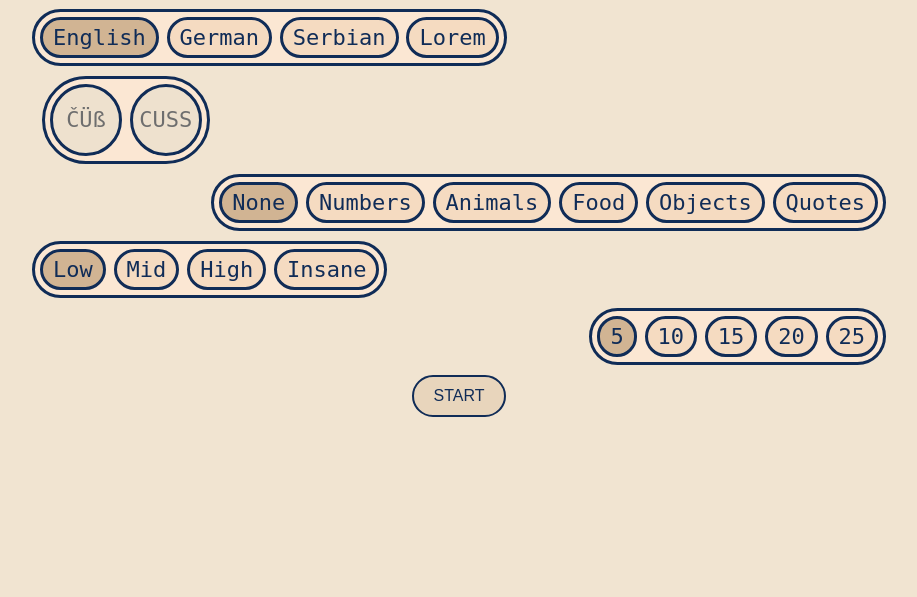
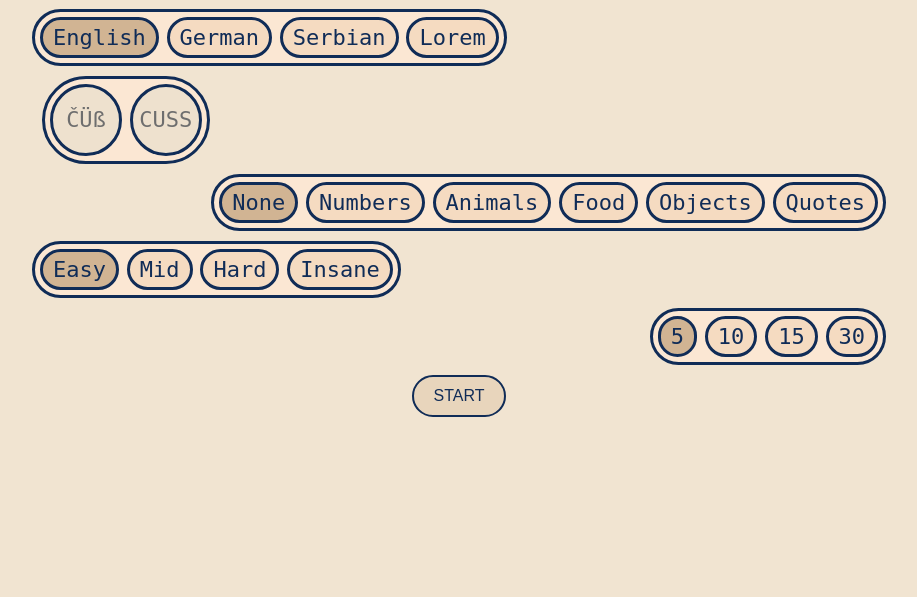
Before and after one commit to jovanovic-djo/just-type, a Django app: page / in a window 1280 px wide. Shown: the part 101-698 px from the top of the page, without its empty margins (181-1098 px from the left). Run offline with Django 5.2, Linux system fonts and the light colour scheme.

Commit message:
fix larger modes view

```diff
--- a/typing_speed_test/app/static/js/scripts.js
+++ b/typing_speed_test/app/static/js/scripts.js
@@ -198,3 +198,34 @@ document.addEventListener('DOMContentLoaded', () => {
         }
     });
 });
+
+
+document.addEventListener('DOMContentLoaded', function() {
+    const complexityChoice = document.getElementById('complexity-choice');
+
+    if (complexityChoice) {
+        const radios = complexityChoice.querySelectorAll('input[type="radio"]');
+
+        radios.forEach(radio => {
+            radio.addEventListener('change', function() {
+                if (radio.checked) {
+                    localStorage.setItem('complexity', radio.value);
+                }
+            });
+        });
+    }
+
+    const wordDisplay = document.getElementById('word-display');
+
+    if (wordDisplay) {
+        const complexity = localStorage.getItem('complexity');
+
+        if (complexity === 'insane') {
+            wordDisplay.style.fontSize = '28px';
+        } else if (complexity === 'high'){
+            wordDisplay.style.fontSize = '38px';
+        } else {
+            wordDisplay.style.fontSize = '48px';
+        }
+    }
+});
--- a/typing_speed_test/app/templates/typing_speed_test/index.html
+++ b/typing_speed_test/app/templates/typing_speed_test/index.html
@@ -79,13 +79,13 @@
         <div class="wrapper-left">
             <div class="choice complexity-choice" id="complexity-choice">
                 <input type="radio" id="complexity-low" name="complexity" value="low" checked="checked" />
-                <label for="complexity-low">Low</label>
+                <label for="complexity-low">Easy</label>
 
                 <input type="radio" id="complexity-mid" name="complexity" value="mid"/>
                 <label for="complexity-mid">Mid</label>
 
                 <input type="radio" id="complexity-high" name="complexity" value="high"/>
-                <label for="complexity-high">High</label>
+                <label for="complexity-high">Hard</label>
 
                 <input type="radio" id="complexity-insane" name="complexity" value="insane"/>
                 <label for="complexity-insane">Insane</label>
@@ -102,11 +102,8 @@
                 <input type="radio" id="mode-value-15" name="mode-value" value="15"/>
                 <label for="mode-value-15">15</label>
 
-                <input type="radio" id="mode-value-20" name="mode-value" value="20"/>
-                <label for="mode-value-20">20</label>
-
-                <input type="radio" id="mode-value-25" name="mode-value" value="25" />
-                <label for="mode-value-25">25</label>
+                <input type="radio" id="mode-value-30" name="mode-value" value="30" />
+                <label for="mode-value-30">30</label>
             </div>
         </div>
         <div class="button-container">
```
